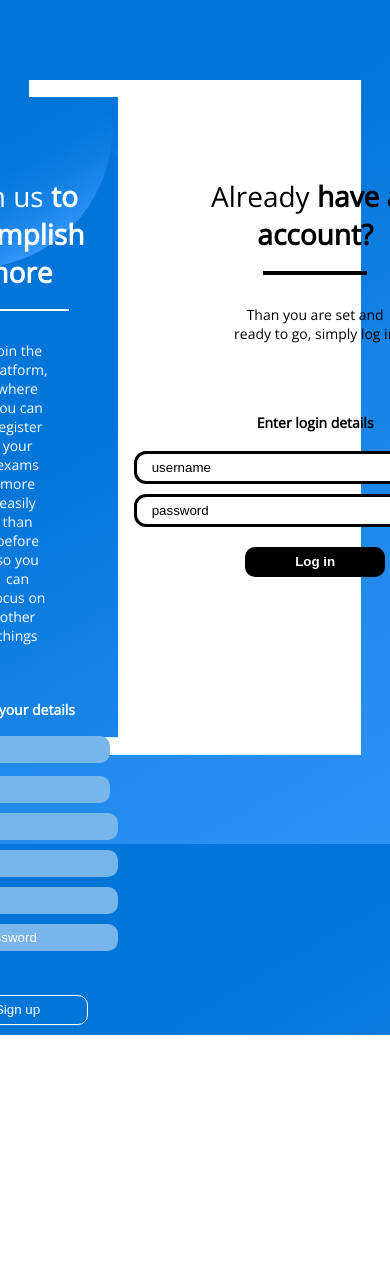
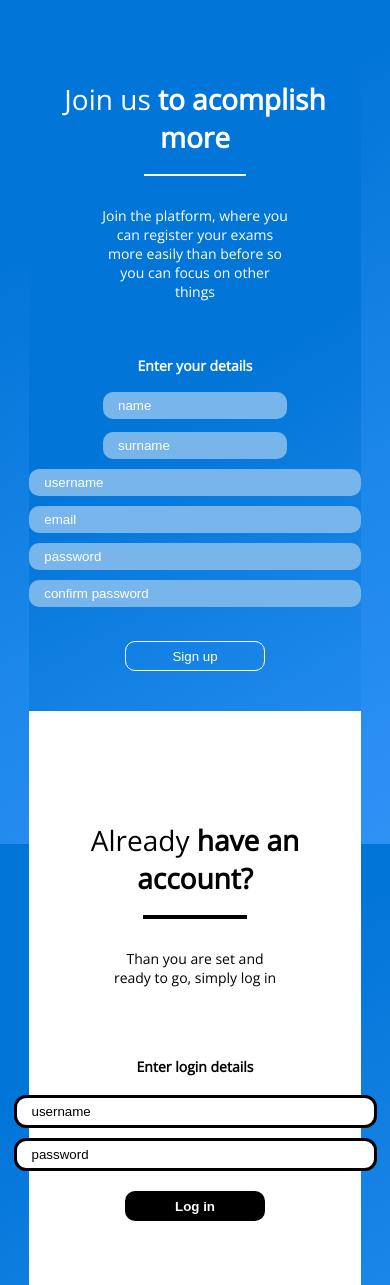
Before and after one commit to darjanDivkovic/examReg, a PHP site: page /landingPage.php in a window 390 px wide; the page is wider, and only the part inside the window is pictured. Before the commit the page ends 1035 px from the top of that part, so only its background shows below. Run offline with PHP 8.4, Linux system fonts and the light colour scheme.

Commit message:
Landing page responsive now

```diff
--- a/style/mainStyle.css
+++ b/style/mainStyle.css
@@ -89,7 +89,7 @@ body {
     border: 1px solid #fff;
     background-color: inherit;
     color: white;
-    margin: 10px auto;
+    margin: 0 auto;
     cursor: pointer;
     transition: 0.3s;
     outline: none;
@@ -186,3 +186,39 @@ body {
     font-size: 12px;
 }
 /* End of Log in container */
+
+/* Make it resposnive */
+
+@media only screen and (max-width: 1300px) {
+   #main-container {
+       flex-direction: column;
+       height: 90%;
+       margin-top: 0;
+   }
+   #register-container {
+    margin: 0;
+    padding-bottom: 40px;
+    height: 100%;
+    width: 100%;
+    background: url('../res/img/registerExamsHomeBacground.svg') no-repeat;
+    background-size: cover;
+
+   }
+}
+
+::-webkit-scrollbar {
+    width: 10px;
+  }
+
+  /* Track */
+  ::-webkit-scrollbar-track {
+    box-shadow: inset 0 0 5px grey;
+    border-radius: 10px;
+  }
+
+  /* Handle */
+  ::-webkit-scrollbar-thumb {
+    background-color: #e6e9ec;
+    border: 1px solid #979899;
+    border-radius: 10px;
+  }
```
